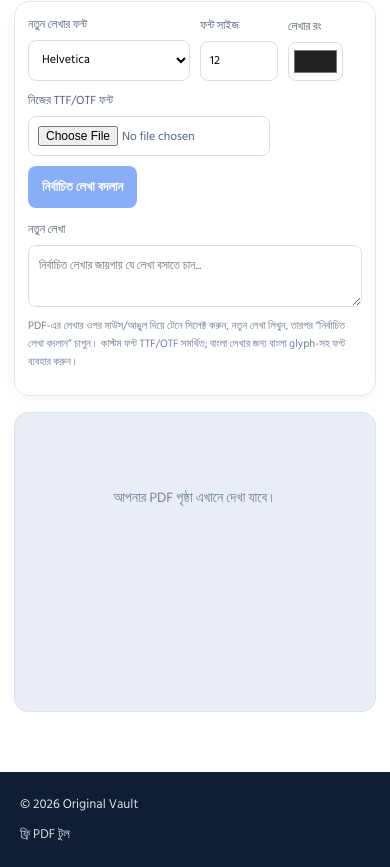
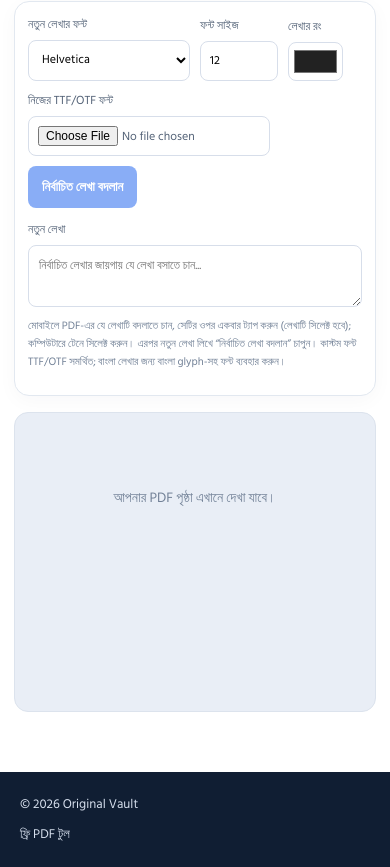
Before and after one commit to originalvault/originalvault.github.io, a plain HTML site: page pdf-editor.html in a window 390 px wide. Shown: the part 656-1523 px from the top of the page. Drawn offline with Linux system fonts and the light colour scheme.

Commit message:
Clarify tap-to-select instructions for mobile PDF editor

```diff
--- a/pdf-editor.html
+++ b/pdf-editor.html
@@ -60,7 +60,7 @@
 <button id="replaceText" class="pdf-btn" disabled>নির্বাচিত লেখা বদলান</button>
 </div>
 <label style="display:block;margin-top:12px;font-size:12px;color:#526176">নতুন লেখা<textarea id="replacementText" rows="2" style="display:block;width:100%;margin-top:5px;border:1px solid #d7deea;border-radius:8px;padding:10px;font:inherit" placeholder="নির্বাচিত লেখার জায়গায় যে লেখা বসাতে চান..."></textarea></label>
-<p class="pdf-legend">PDF-এর লেখার ওপর মাউস/আঙুল দিয়ে টেনে সিলেক্ট করুন, নতুন লেখা লিখুন, তারপর “নির্বাচিত লেখা বদলান” চাপুন। কাস্টম ফন্ট TTF/OTF সমর্থিত; বাংলা লেখার জন্য বাংলা glyph-সহ ফন্ট ব্যবহার করুন।</p>
+<p class="pdf-legend">মোবাইলে PDF-এর যে লেখাটি বদলাতে চান, সেটির ওপর একবার ট্যাপ করুন (লেখাটি সিলেক্ট হবে); কম্পিউটারে টেনে সিলেক্ট করুন। এরপর নতুন লেখা লিখে “নির্বাচিত লেখা বদলান” চাপুন। কাস্টম ফন্ট TTF/OTF সমর্থিত; বাংলা লেখার জন্য বাংলা glyph-সহ ফন্ট ব্যবহার করুন।</p>
 </section>
 <section id="pdfWorkspace" class="pdf-workspace"><div class="pdf-empty">আপনার PDF পৃষ্ঠা এখানে দেখা যাবে।</div></section>
 </main>
```
